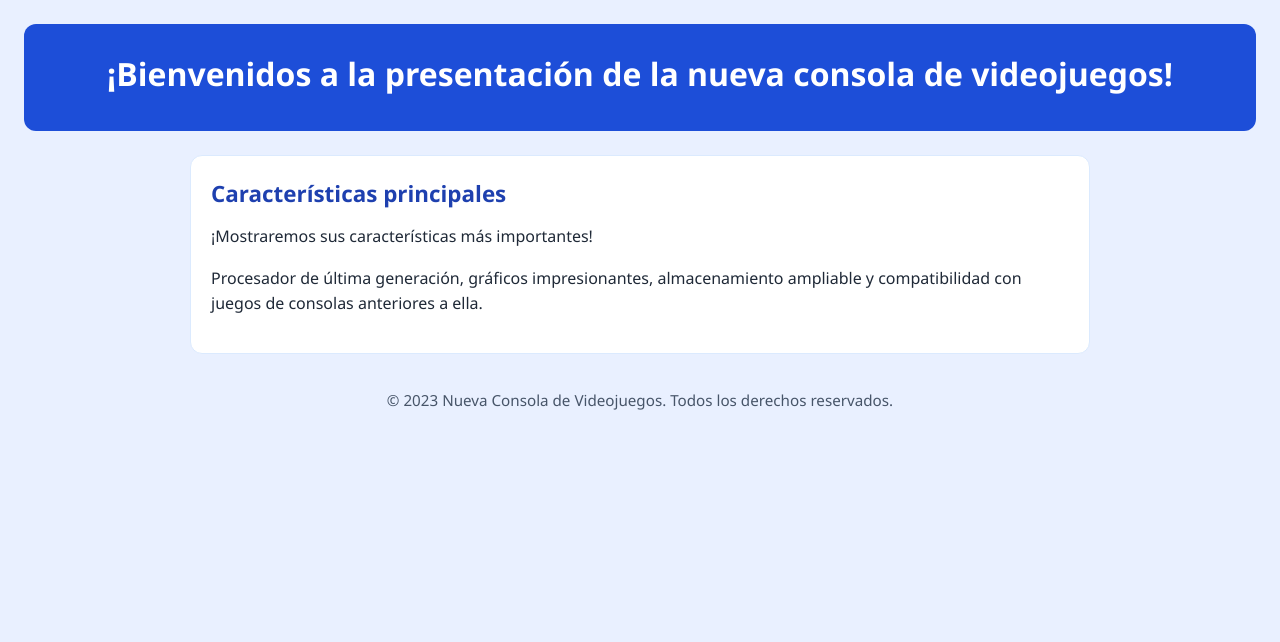
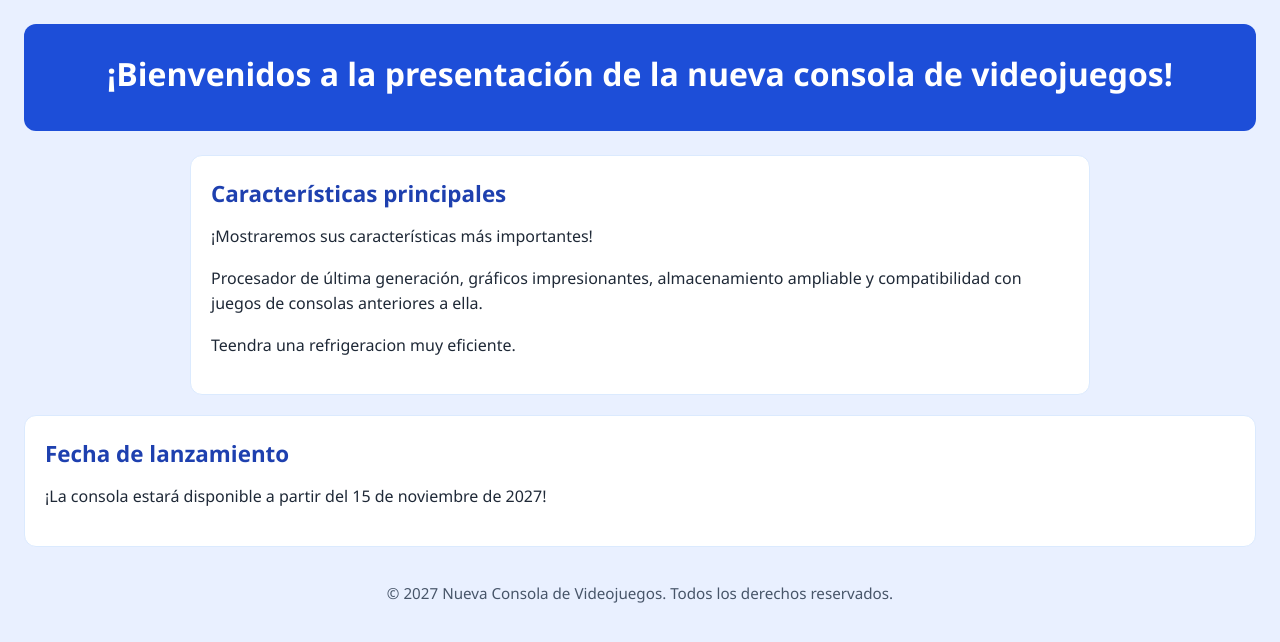
Before and after one commit to DiegoLazo12-code/Prueba_front_DiegoLazo, a plain HTML site: page index.html in a window 1280 px wide. Drawn offline with Linux system fonts and the light colour scheme.

Commit message:
Tercer commit: le agregue una pequeña descripcion de lo que traera

```diff
--- a/index.html
+++ b/index.html
@@ -15,10 +15,17 @@
             <h2>Características principales</h2>
             <p>¡Mostraremos sus características más importantes!</p>
             <p>Procesador de última generación, gráficos impresionantes, almacenamiento ampliable y compatibilidad con juegos de consolas anteriores a ella.</p>
+            <p>Teendra una refrigeracion muy eficiente.</p>
         </section>
     </main>
+        <section>
+            <h2>Fecha de lanzamiento</h2>
+            <p>¡La consola estará disponible a partir del 15 de noviembre de 2027!</p>
+        </section>
+    </main>
+
     <footer>
-        <p>&copy; 2023 Nueva Consola de Videojuegos. Todos los derechos reservados.</p>
+        <p>&copy; 2027 Nueva Consola de Videojuegos. Todos los derechos reservados.</p>
     </footer>
 </body>
 </html>
```
Also changed, not shown: prompts.txt.
